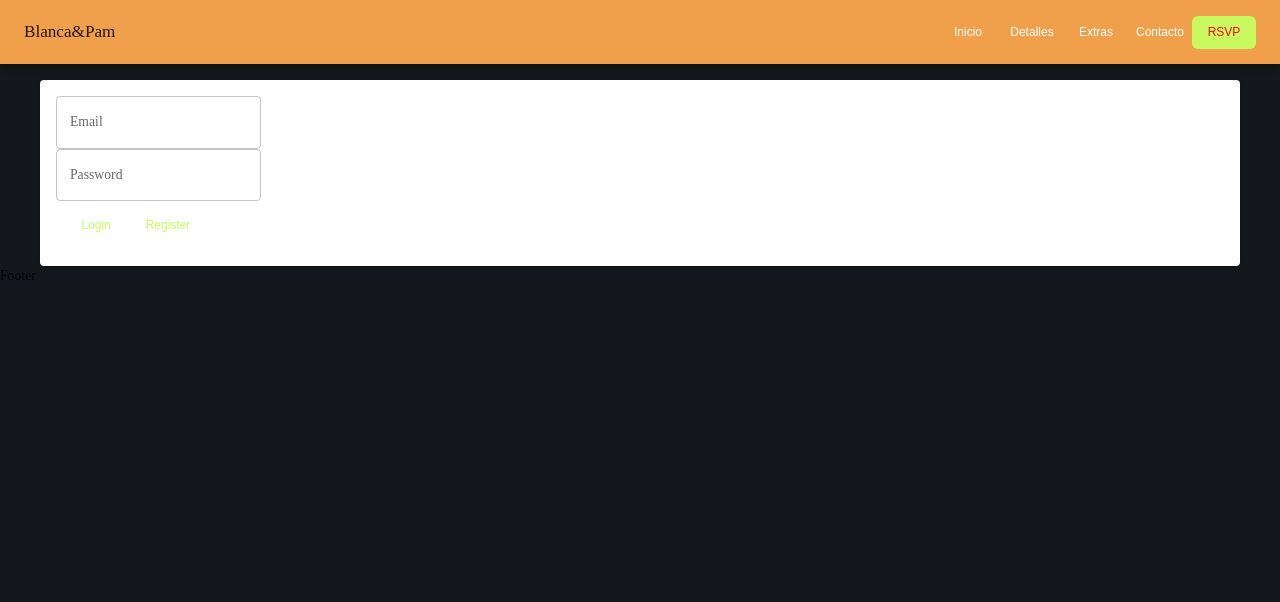
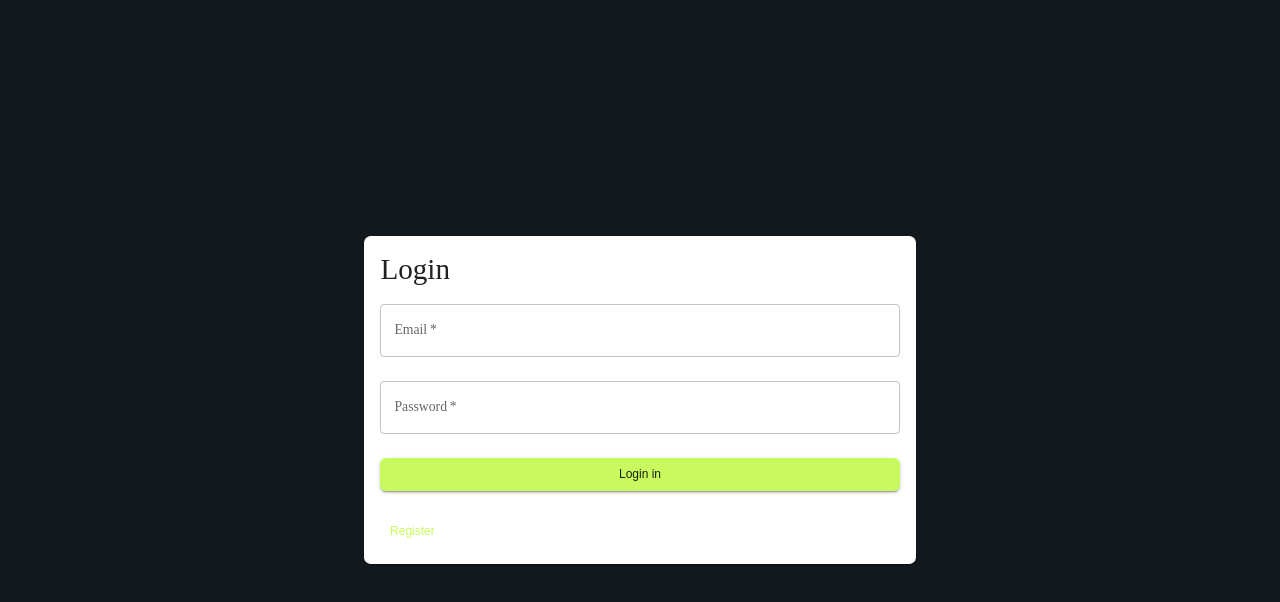
Before and after one commit to ZHammerl/wedding_evite, a React (Vite) app: page /auth in a window 1280 px wide. Shown: the top 602 px of the page. Built offline with nearby package versions, Linux system fonts and the light colour scheme.

Commit message:
adding UI login page

```diff
--- a/src/Router.tsx
+++ b/src/Router.tsx
@@ -12,8 +12,8 @@ export const AppRouter = () => {
         <Route path="/" element={<Home />} />
 
         <Route path="/admin" element={<AdminPage />} />
-        <Route path="/auth" element={<AuthPage />} />
       </Route>
+      <Route path="/auth" element={<AuthPage />} />
     </Routes>
   );
 };
--- a/src/features/admin/auth/Login.tsx
+++ b/src/features/admin/auth/Login.tsx
@@ -13,27 +13,78 @@ import {
   InputLabel,
   IconButton,
   OutlinedInput,
+  Container,
+  Grid,
+  Paper,
 } from "@mui/material";
 import { Visibility, VisibilityOff } from "@mui/icons-material";
+import { borderRadius } from "@mui/system";
+import { LoginType } from "@root/types/types";
 
 const Login = () => {
-  const [showPassword, setShowPassword] = useState(false);
+  const [loginData, setLoginData] = useState<LoginType>({
+    email: "",
+    password: "",
+  });
 
-  const handleShowPassword = () => setShowPassword((show) => !show);
+  const loginDataHandler = (e: React.ChangeEvent<HTMLInputElement>) => {
+    setLoginData({ ...loginData, [e.target.name]: e.target.value });
+  };
+
+  const submitHandler = (e: React.ChangeEvent<HTMLInputElement>) => {
+    e.preventDefault();
+    console.log(loginData);
+  };
+
   return (
-    <Box component="form" sx={{ mt: 10 }}>
-      <Card sx={{ p: 2 }}>
-        <FormControl>
-          <TextField label="Email" type="email"></TextField>
-          <TextField label="Password"></TextField>
+    <Container maxWidth="sm">
+      <Grid
+        container
+        direction="column"
+        alignItems="center"
+        justifyContent="center"
+        sx={{ minHeight: "100vh" }}
+      >
+        <Grid item>
+          <Paper sx={{ padding: "1.2em", borderRadius: "0.5em" }}>
+            <Typography variant="h4">Login</Typography>
+            <Box component="form" onSubmit={submitHandler}>
+              <TextField
+                margin="normal"
+                autoComplete="false"
+                fullWidth
+                type="email"
+                name="email"
+                label="Email"
+                required
+                sx={{ mt: 2, mb: 1.5 }}
+                onChange={loginDataHandler}
+              />
+              <TextField
+                margin="normal"
+                fullWidth
+                type="password"
+                name="password"
+                label="Password"
+                required
+                sx={{ mt: 1.5, mb: 1.5 }}
+                onChange={loginDataHandler}
+              />
 
-          <CardActions>
-            <Button>Login</Button>
-            <Button>Register</Button>
-          </CardActions>
-        </FormControl>
-      </Card>
-    </Box>
+              <Button
+                fullWidth
+                type="submit"
+                variant="contained"
+                sx={{ mt: 1.5, mb: 3 }}
+              >
+                Login in
+              </Button>
+              <Button>Register</Button>
+            </Box>
+          </Paper>
+        </Grid>
+      </Grid>
+    </Container>
   );
 };
 
```
Also changed, not shown: src/types/types.ts (+10 -0 lines).
